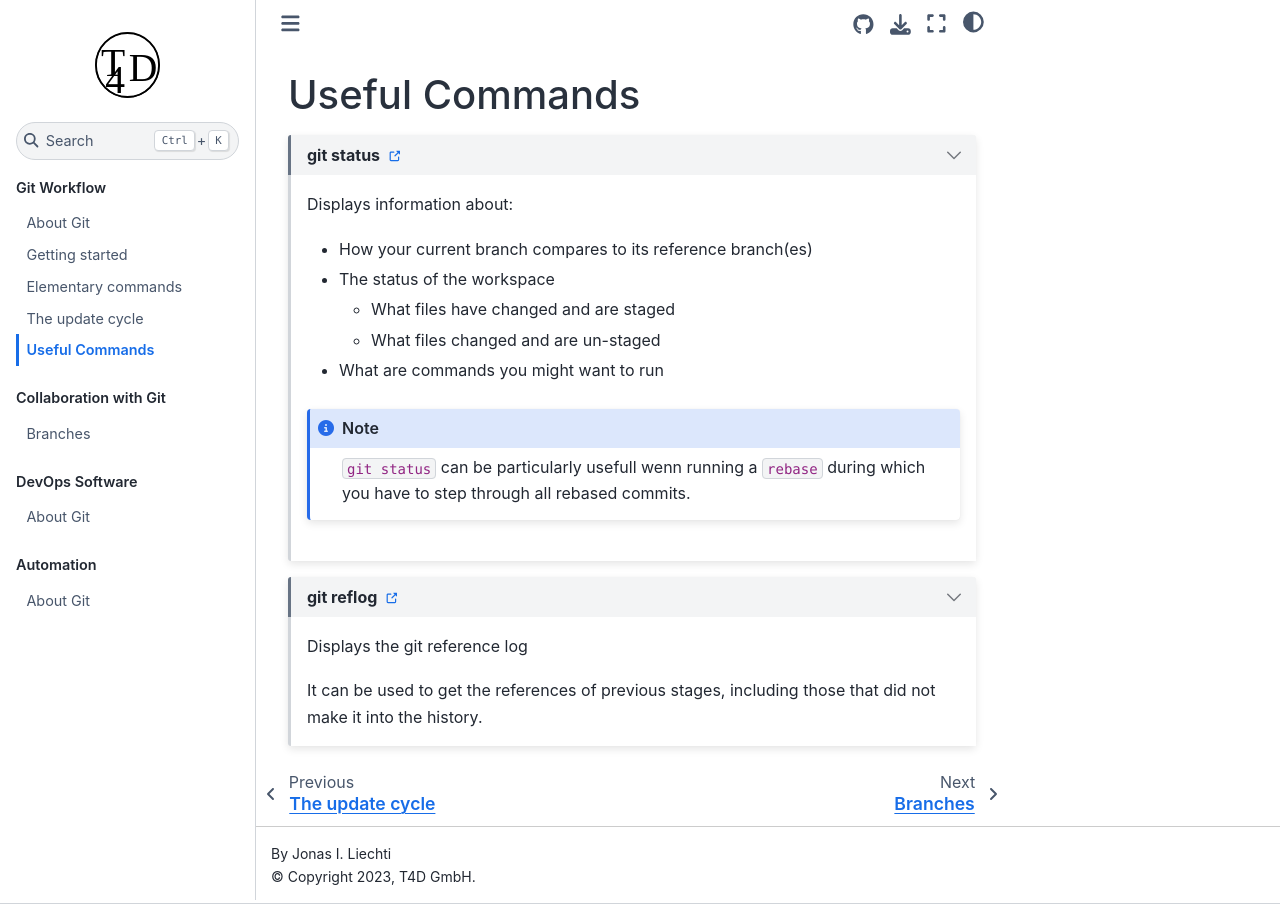
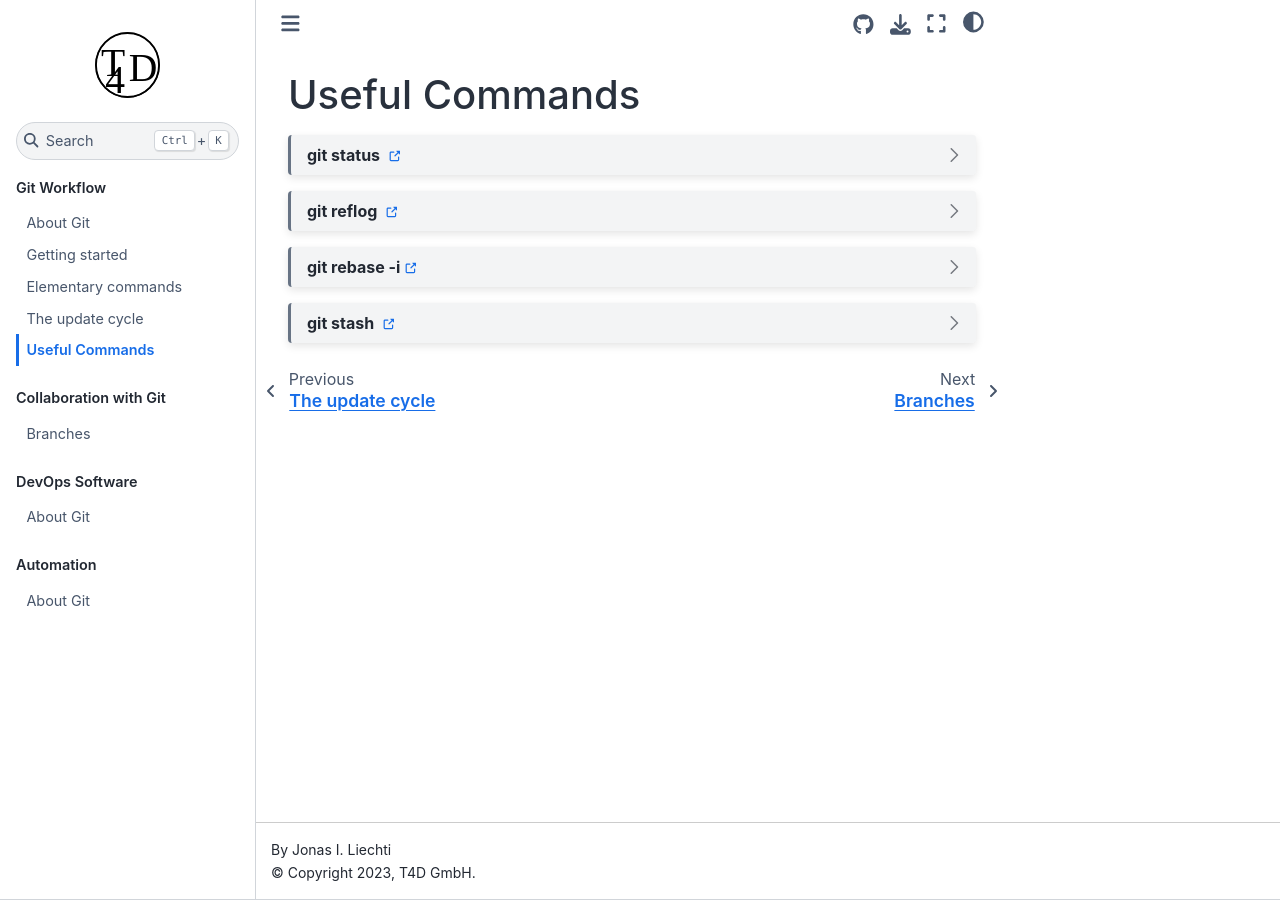
Before and after one commit to t4d-gmbh/working-with-git, a Sphinx documentation site: the page built from source/git/useful_commands.md, in a window 1280 px wide. Built offline with Sphinx 7.4.7 and the Sphinx Book theme 1.1.4, drawn with Linux system fonts in a browser that asks for light colours; part of the change alters nothing that is shown.

Commit message:
adding more useful commands

````diff
--- a/source/git/useful_commands.md
+++ b/source/git/useful_commands.md
@@ -1,7 +1,6 @@
 # Useful Commands
 
 ::::{dropdown} git status &nbsp;[{octicon}`link-external;0.8em`](https://git-scm.com/docs/git-status)
-:open:
 Displays information about:
 
 - How your current branch compares to its reference branch(es)
@@ -15,8 +14,20 @@ Displays information about:
 ```
 ::::
 ::::{dropdown} git reflog &nbsp;[{octicon}`link-external;0.8em`](https://git-scm.com/docs/git-reflog)
-:open:
 Displays the git reference log
 
 It can be used to get the references of previous stages, including those that did not make it into the history.
 ::::
+::::{dropdown} git rebase -i&nbsp;[{octicon}`link-external;0.8em`](https://git-scm.com/docs/git-rebase)
+With `git rebase -i` you can also rewrite the history of a single branch (see the [Rewrtiti.ng History](https://git-scm.com/book/en/v2/Git-Tools-Rewriting-History)).
+In particular you can clean up a history by squashing several commits into a single commit.
+
+It can be used to get the references of previous stages, including those that did not make it into the history.
+::::
+::::{dropdown} git stash &nbsp;[{octicon}`link-external;0.8em`](https://git-scm.com/docs/git-stash)
+This command allow you to "put un-staged changes away" such that you can perform operations on your workspace, such as `git pull`, that would otherwise overwrite files you changed but did not yet add to the stage.
+
+```{note}
+`git stash pop` will reapply the changes you had put away.
+```
+::::
````
